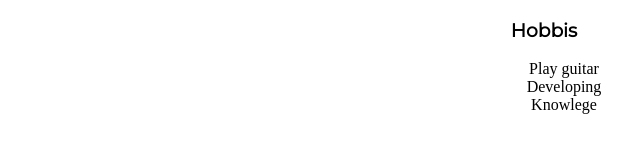
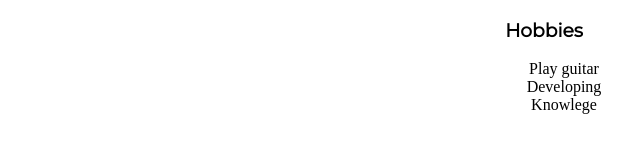
Before and after one commit to DenisMorozov-ca/CV, a plain HTML site: page hobbies.html in a window 1280 px wide. Shown: the full height of the page, 96-736 px from the left. Drawn offline with Linux system fonts and the light colour scheme.

```diff
--- a/hobbies.html
+++ b/hobbies.html
@@ -8,7 +8,7 @@
   <title>Document</title>
 </head>
 <body>
-<h3>Hobbis</h3>
+<h3>Hobbies</h3>
   <ol>
     <li>Play guitar</li>
     <li>Developing</li>
```
